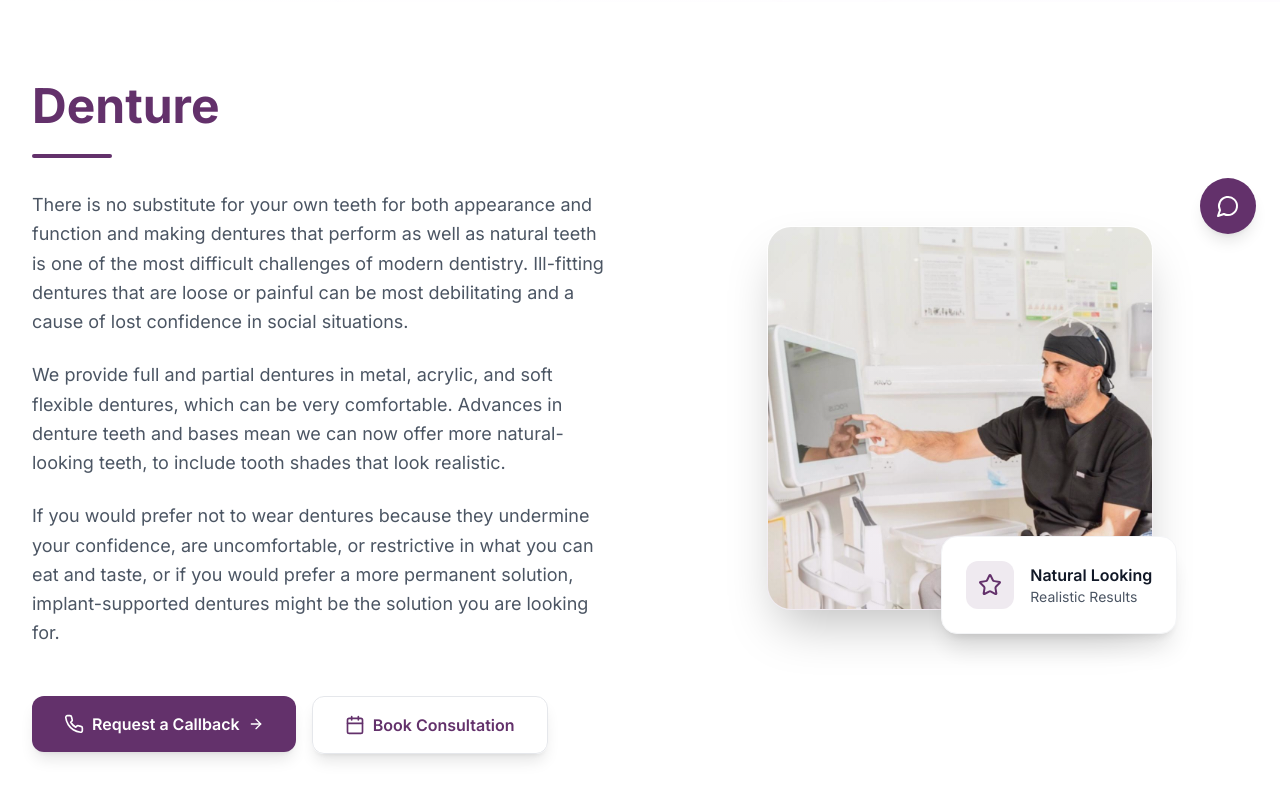
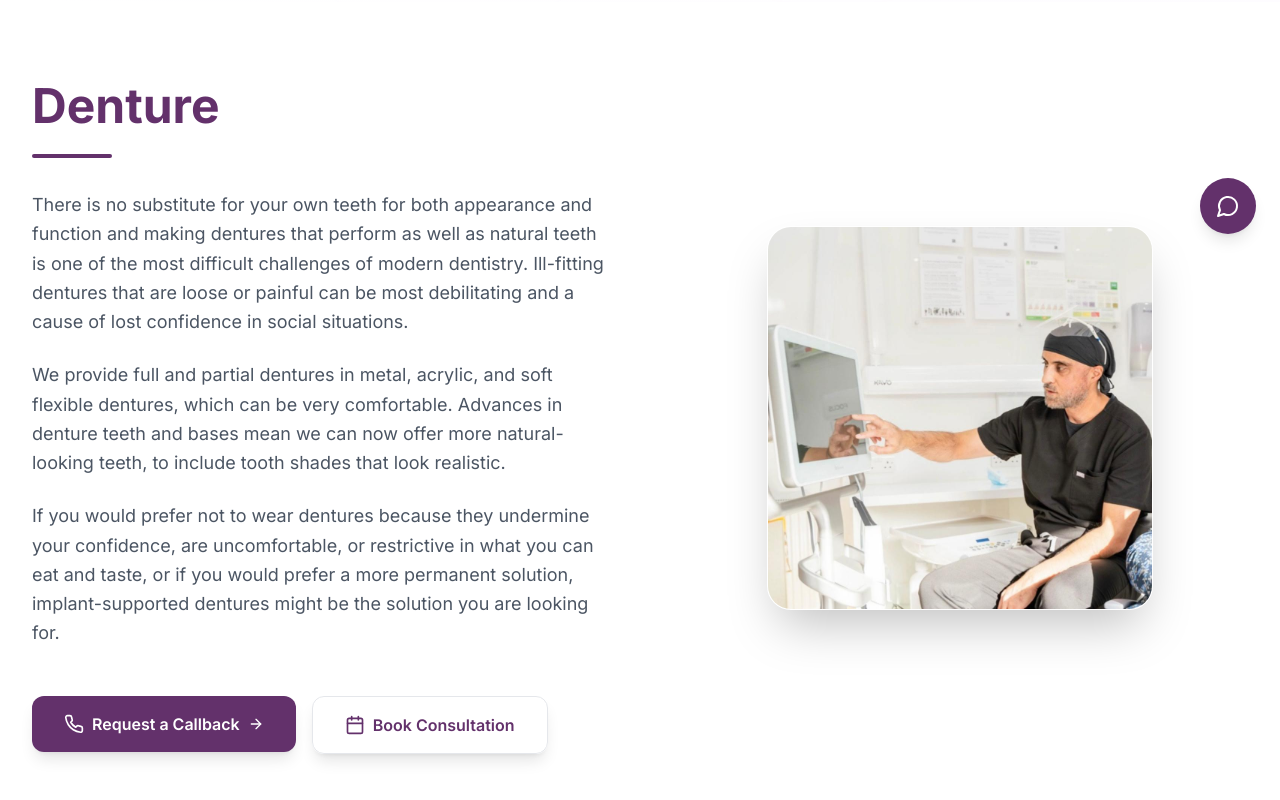
Before and after one commit to Hlo-Admin/coventryroad-original, a React (Vite) app: page /dentures in a window 1280 px wide. Shown: the part 542-1342 px from the top of the page. Built offline with nearby package versions, Linux system fonts and the light colour scheme.

Commit message:
Code edited in Lovable Code Editor
Edited UI in Lovable

```diff
--- a/src/pages/Dentures.tsx
+++ b/src/pages/Dentures.tsx
@@ -151,18 +151,8 @@ const Dentures = () => {
                     alt="Professional dentures treatment"
                     className="w-full max-w-lg h-96 object-cover rounded-3xl shadow-2xl border border-white/20"
                   />
-                  <div className="absolute inset-0 bg-gradient-to-t from-[#63316b]/10 to-transparent rounded-3xl"></div>
-                  <div className="absolute -bottom-6 -right-6 bg-white p-6 rounded-2xl shadow-xl border border-gray-100">
-                    <div className="flex items-center space-x-4">
-                      <div className="p-3 bg-[#63316b]/10 rounded-xl">
-                        <Star className="w-6 h-6 text-[#63316b]" />
-                      </div>
-                      <div>
-                        <p className="font-semibold text-gray-900">Natural Looking</p>
-                        <p className="text-sm text-gray-600">Realistic Results</p>
-                      </div>
-                    </div>
-                  </div>
+
+
                 </div>
               </div>
             </div>
```
